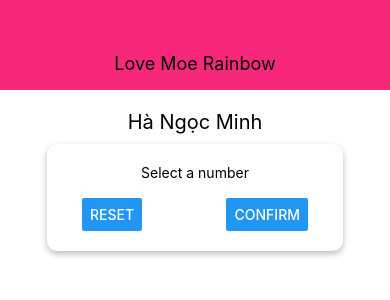
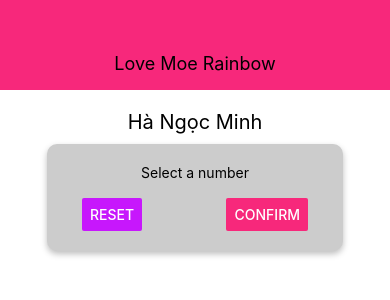
Before and after one commit to hongquandn1999/App-Guest-Number-RN, a React Native app: screen / in a window 390 px wide. Shown: the top 300 px of the page. Built offline with nearby package versions, Linux system fonts and the light colour scheme.

Commit message:
Color theming with constants

```diff
--- a/components/Card.js
+++ b/components/Card.js
@@ -16,7 +16,7 @@
         },
         shadowRadius: 6,
         shadowOpacity: 0.26,
-        backgroundColor: 'white',
+        backgroundColor: '#ccc',
         padding: 20,
         borderRadius: 10
     }
--- a/components/Header.js
+++ b/components/Header.js
@@ -1,5 +1,6 @@
 import { StyleSheet, Text, View } from 'react-native';
 import React from 'react'
+import Colors from '../constants/colors'
 
 const Header = (props) => {
     return (
@@ -16,7 +17,7 @@
         width: '100%',
         height: 90,
         paddingTop: 36,
-        backgroundColor: '#f7287b',
+        backgroundColor: Colors.primary,
         alignItems: 'center',
         justifyContent: 'center'
     },
--- /dev/null
+++ b/constants/colors.js
@@ -0,0 +1,4 @@
+export default {
+    primary: '#f7287b',
+    accent: '#c717fc'
+}
--- a/screens/StartScreenGame.js
+++ b/screens/StartScreenGame.js
@@ -1,6 +1,7 @@
 import React from 'react'
 import { StyleSheet, View, Text, TextInput, Button } from 'react-native'
 import Card from '../components/Card'
+import Colors from '../constants/colors'
 
 const StartScreenGame = (props) => {
     return (
@@ -10,8 +11,12 @@
                 <Text>Select a number</Text>
                 <TextInput />
                 <View style={styles.buttonContainer}>
-                    <Button title="Reset" onPress={() => { }} />
-                    <Button title="Confirm" onPress={() => { }} />
+                    <View>
+                        <Button style={styles.styleButton} title="Reset" onPress={() => { }} color={Colors.accent} />
+                    </View>
+                    <View>
+                        <Button style={styles.styleButton} title="Confirm" onPress={() => { }} color={Colors.primary} />
+                    </View>
                 </View>
             </Card>
         </View>
@@ -40,6 +45,9 @@
         width: '100%',
         justifyContent: 'space-between',
         paddingHorizontal: 15
+    },
+    styleButton: {
+        width: 100
     }
 });
 
```
